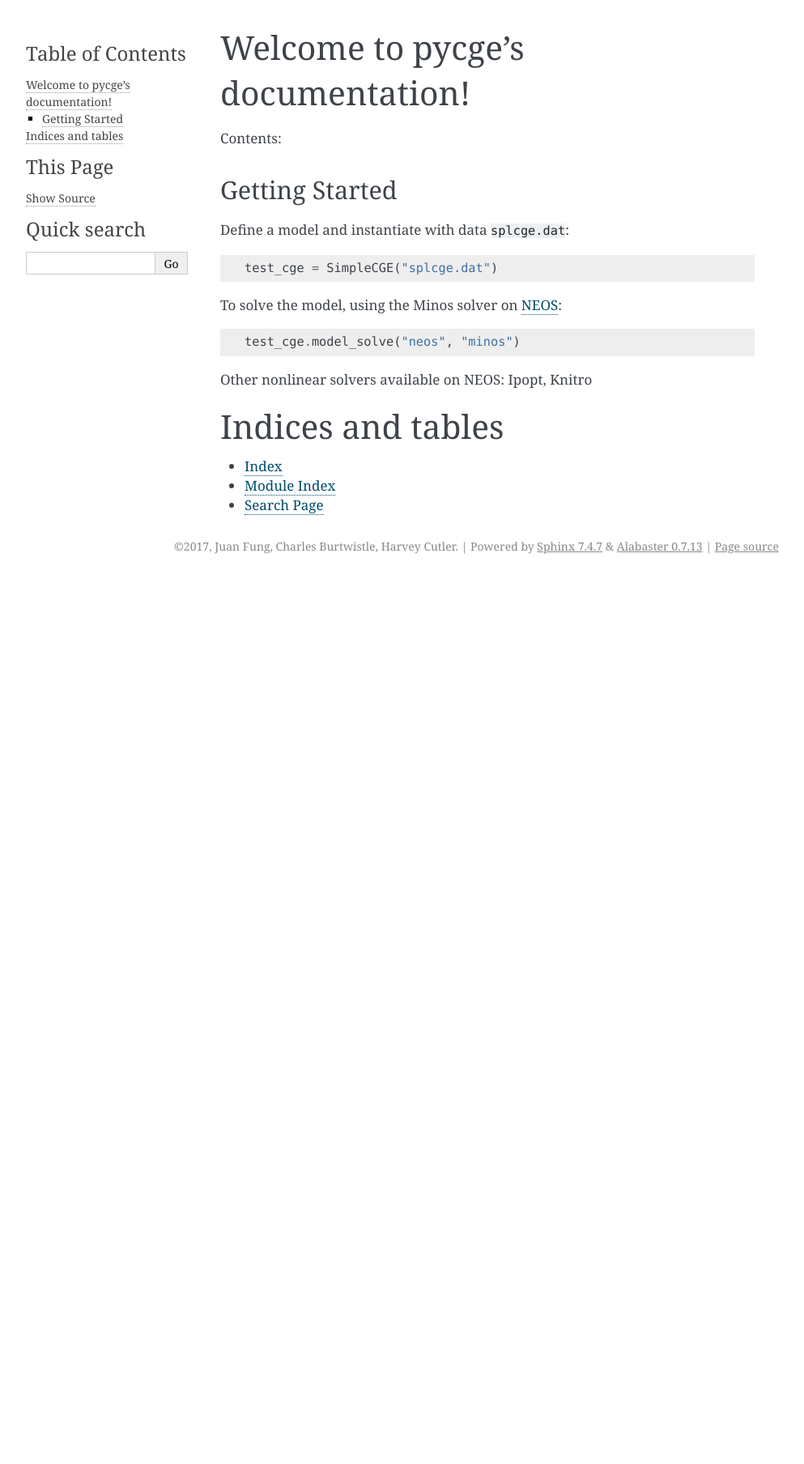
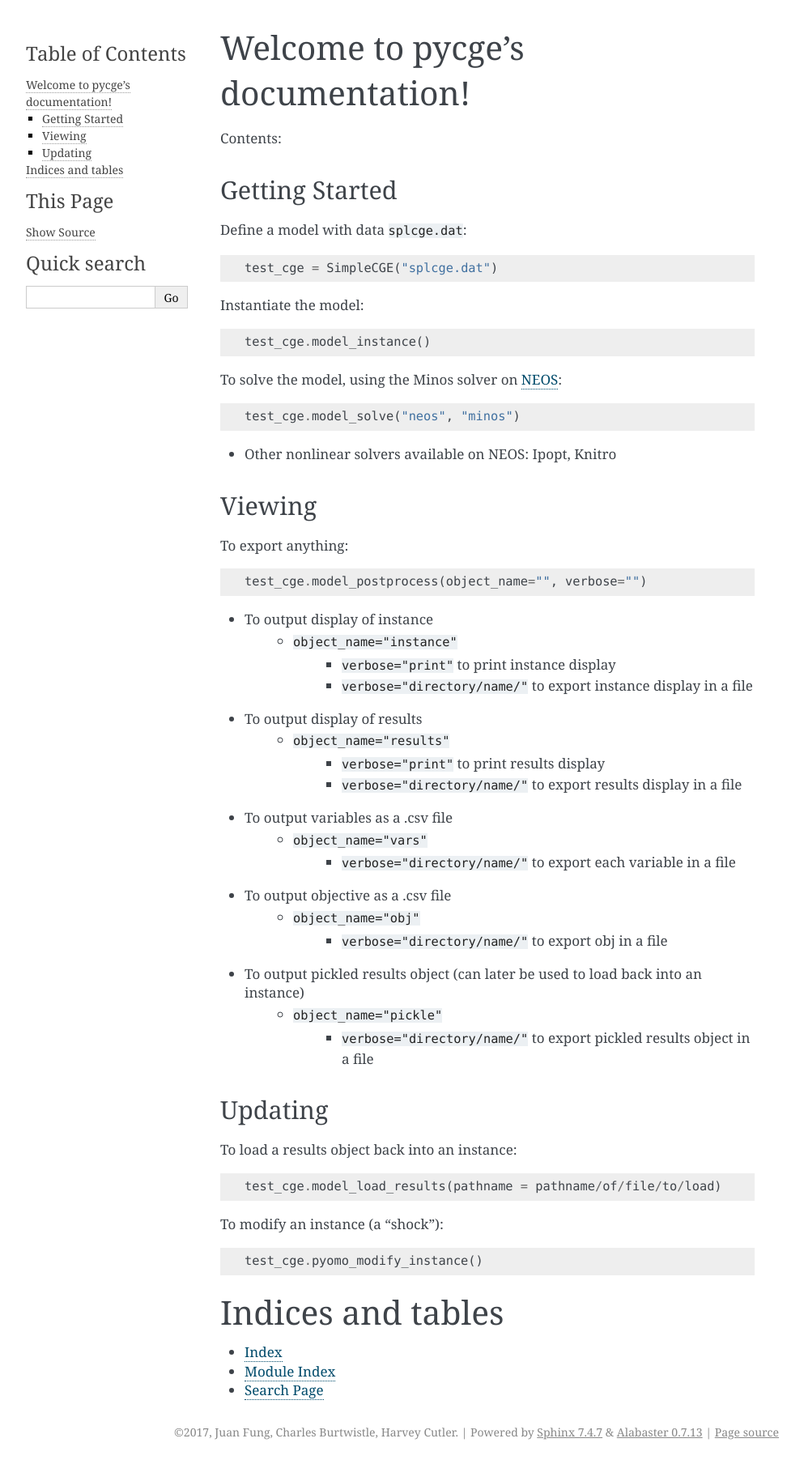
Before and after one commit to juanfung/pycge, a Sphinx documentation site: the page built from docs/index.rst, in a window 1280 px wide. Shown: the whole page at 81% size, without its empty margins (148-1141 px from the left). Built offline with Sphinx 7.4.7, drawn with Linux system fonts in a browser that asks for light colours; before the commit the page ends 900 px from its top, so only the background shows below that.

Commit message:
Update index.rst

```diff
--- a/docs/index.rst
+++ b/docs/index.rst
@@ -14,15 +14,60 @@ Contents:
 
 Getting Started
 ---------------
-Define a model and instantiate with data ``splcge.dat``::
+Define a model with data ``splcge.dat``::
 
     test_cge = SimpleCGE("splcge.dat")
+
+Instantiate the model::
+
+    test_cge.model_instance()
 
 To solve the model, using the Minos solver on `NEOS <neos-server.org/neos>`_::
 
     test_cge.model_solve("neos", "minos")
 
-Other nonlinear solvers available on NEOS: Ipopt, Knitro
+- Other nonlinear solvers available on NEOS: Ipopt, Knitro
+
+Viewing
+---------------
+
+To export anything::
+
+    test_cge.model_postprocess(object_name="", verbose="")
+
+- To output display of instance
+    - ``object_name="instance"``
+        - ``verbose="print"`` to print instance display
+        - ``verbose="directory/name/"`` to export instance display in a file
+
+- To output display of results
+    - ``object_name="results"``
+        - ``verbose="print"`` to print results display
+        - ``verbose="directory/name/"`` to export results display in a file
+
+- To output variables as a .csv file
+    - ``object_name="vars"``
+        - ``verbose="directory/name/"`` to export each variable in a file
+
+- To output objective as a .csv file
+    - ``object_name="obj"``
+        - ``verbose="directory/name/"`` to export obj in a file
+
+- To output pickled results object (can later be used to load back into an instance)
+    - ``object_name="pickle"``
+        - ``verbose="directory/name/"`` to export pickled results object in a file
+
+Updating
+---------------
+
+To load a results object back into an instance::
+
+    test_cge.model_load_results(pathname = pathname/of/file/to/load)
+
+To modify an instance (a "shock")::
+
+    test_cge.pyomo_modify_instance()
+
 
 
 Indices and tables
```
